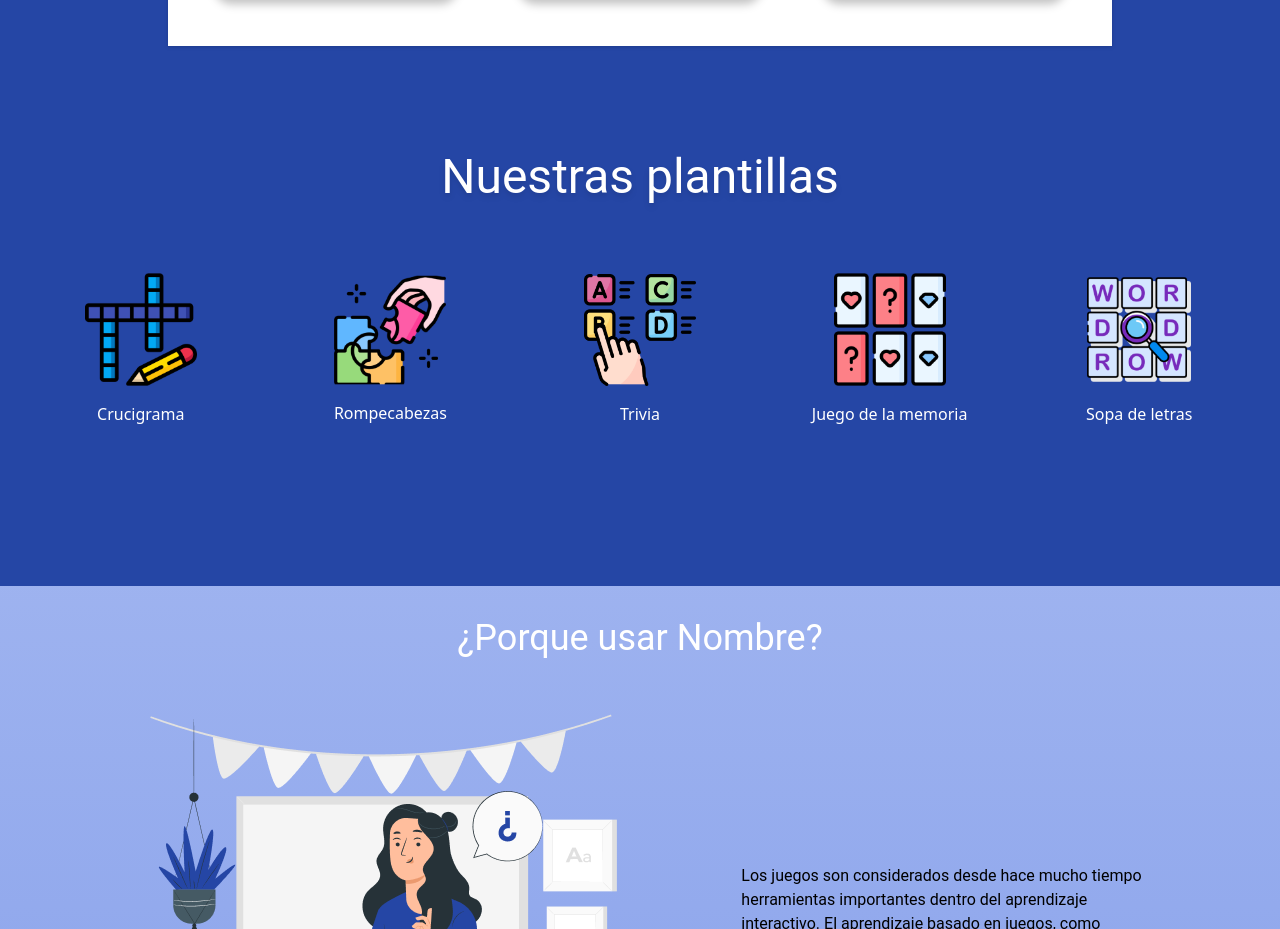
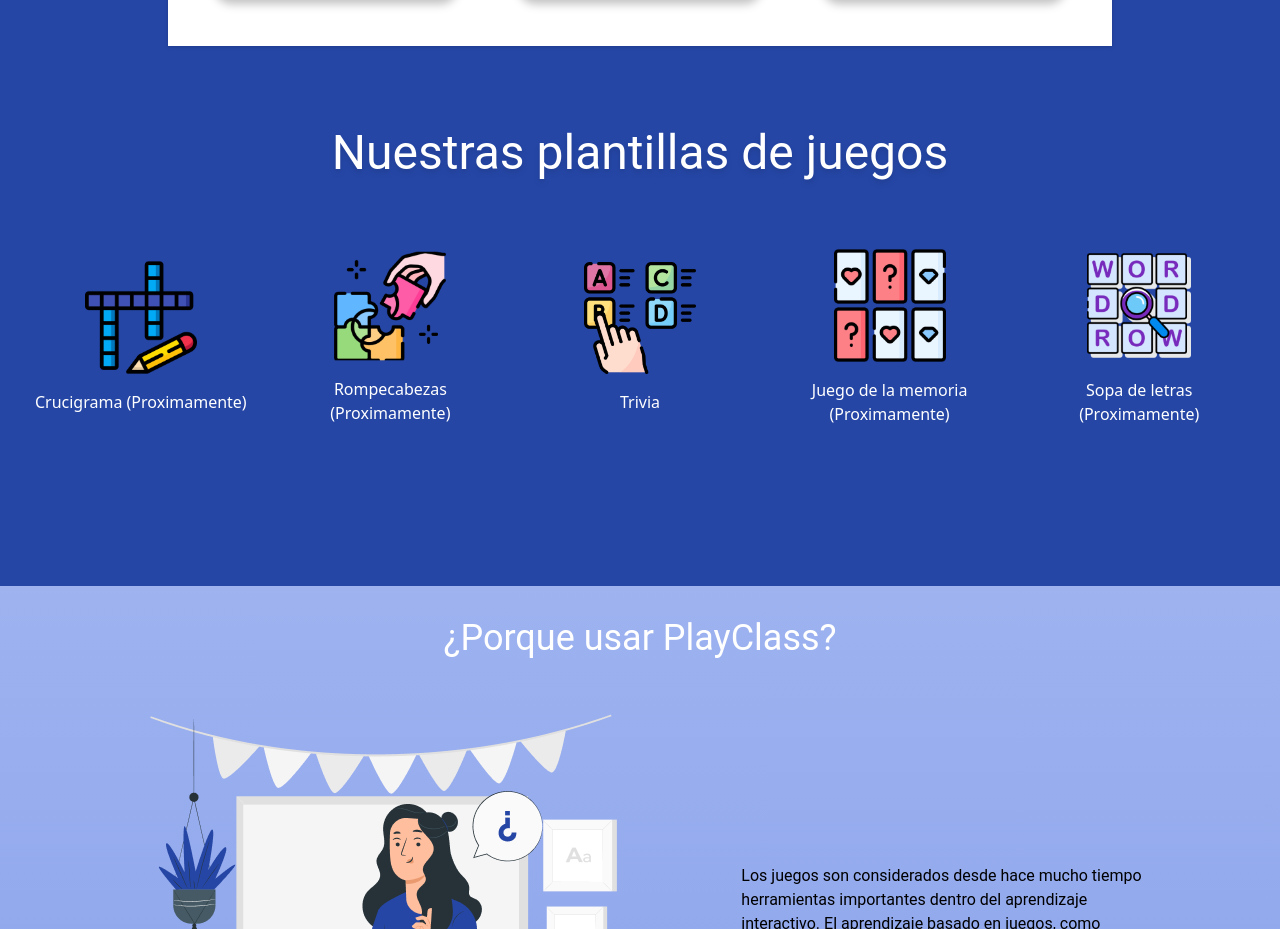
Before and after one commit to No-Country-simulation/s19-13-ft-webapp, a React (Vite) app in the folder webapp-seleccionado/: page / in a window 1280 px wide. Shown: the part 1586-2515 px from the top of the page. Built offline with nearby package versions, Linux system fonts and the light colour scheme; what cohere-ai would draw is missing.

Commit message:
Cambios menores en el componente Home

```diff
--- a/webapp-seleccionado/src/modules/pages/Home-page/Home.jsx
+++ b/webapp-seleccionado/src/modules/pages/Home-page/Home.jsx
@@ -56,7 +56,7 @@ const Home = () => {
             ¿Como funciona?
           </h1>
           <div className='flex flex-row gap-16'>
-            <div className='bg-Gris p-4 flex flex-col gap-2  w-60 border-gray-400  justify-center items-center rounded-2xl text-center shadow-custom'>
+            <div className='bg-Gris p-4 flex flex-col gap-2  w-60 border-gray-400  justify-center items-center rounded-2xl text-center shadow-custom hover:scale-105'>
               <img src={CreateLogo} alt='' className='w-2/4' />
               <span className='text-RosadoC font-semibold text-2xl'>Crear</span>
               <p className='font-Roboto text-black'>
@@ -64,7 +64,7 @@ const Home = () => {
               </p>
             </div>
 
-            <div className='bg-Gris p-4 flex flex-col gap-2  w-60 border-gray-400  justify-center items-center  text-center  rounded-2xl shadow-custom'>
+            <div className='bg-Gris p-4 flex flex-col gap-2  w-60 border-gray-400  justify-center items-center  text-center  rounded-2xl shadow-custom hover:scale-105'>
               <img src={ShareLogo} alt='' className='w-2/4' />
               <span className='text-RosadoC font-semibold text-2xl'>
                 Compartir
@@ -74,7 +74,7 @@ const Home = () => {
               </p>
             </div>
 
-            <div className='bg-Gris p-2 flex flex-col gap-2  w-60 border-gray-400  justify-center items-center  rounded-2xl text-center shadow-custom'>
+            <div className='bg-Gris p-2 flex flex-col gap-2  w-60 border-gray-400  justify-center items-center  rounded-2xl text-center shadow-custom hover:scale-105'>
               <img src={PlayLogo} alt='' className='w-2/4' />
               <span className='text-RosadoC font-semibold text-2xl'>Jugar</span>
               <p className='font-Roboto text-black'>
@@ -92,18 +92,18 @@ const Home = () => {
         <div className='bg-AzulM h-40rem flex flex-col justify-end'>
           <div className='mb-32'>
             <h1 className='text-center text-5xl text-white font-Roboto mb-10 drop-shadow-md'>
-              Nuestras plantillas
+              Nuestras plantillas de juegos
             </h1>
 
             <section className='grid grid-cols-5 p-8 gap-8 '>
               <picture className='flex flex-col justify-center items-center gap-4'>
                 <img src={CrucigramaLogo} alt='' className=' w-28 ' />
-                <p className='text-white text-center'>Crucigrama</p>
+                <p className='text-white text-center'>Crucigrama (Proximamente)</p>
               </picture>
 
               <picture className='flex flex-col justify-center items-center gap-4'>
                 <img src={PuzzleLogo} alt='' className=' w-28' />
-                <p className='text-white text-center'>Rompecabezas</p>
+                <p className='text-white text-center'>Rompecabezas (Proximamente)</p>
               </picture>
 
               <picture className='flex flex-col justify-center items-center gap-4'>
@@ -113,12 +113,12 @@ const Home = () => {
 
               <picture className='flex flex-col justify-center items-center gap-4'>
                 <img src={MemoryLogo} alt='' className=' w-28' />
-                <p className='text-white text-center'>Juego de la memoria</p>
+                <p className='text-white text-center'>Juego de la memoria (Proximamente)</p>
               </picture>
 
               <picture className='flex flex-col justify-center items-center gap-4'>
                 <img src={SopaLogo} alt='' className=' w-28' />
-                <p className='text-white text-center'>Sopa de letras</p>
+                <p className='text-white text-center'>Sopa de letras (Proximamente)</p>
               </picture>
             </section>
           </div>
@@ -129,7 +129,7 @@ const Home = () => {
 
       <div className=' flex flex-col p-8'>
         <h1 className='text-center text-4xl  text-white font-Roboto mb-10'>
-          ¿Porque usar Nombre?
+          ¿Porque usar PlayClass?
         </h1>
 
         <section className='flex flex-col w-full font-Roboto'>
```
